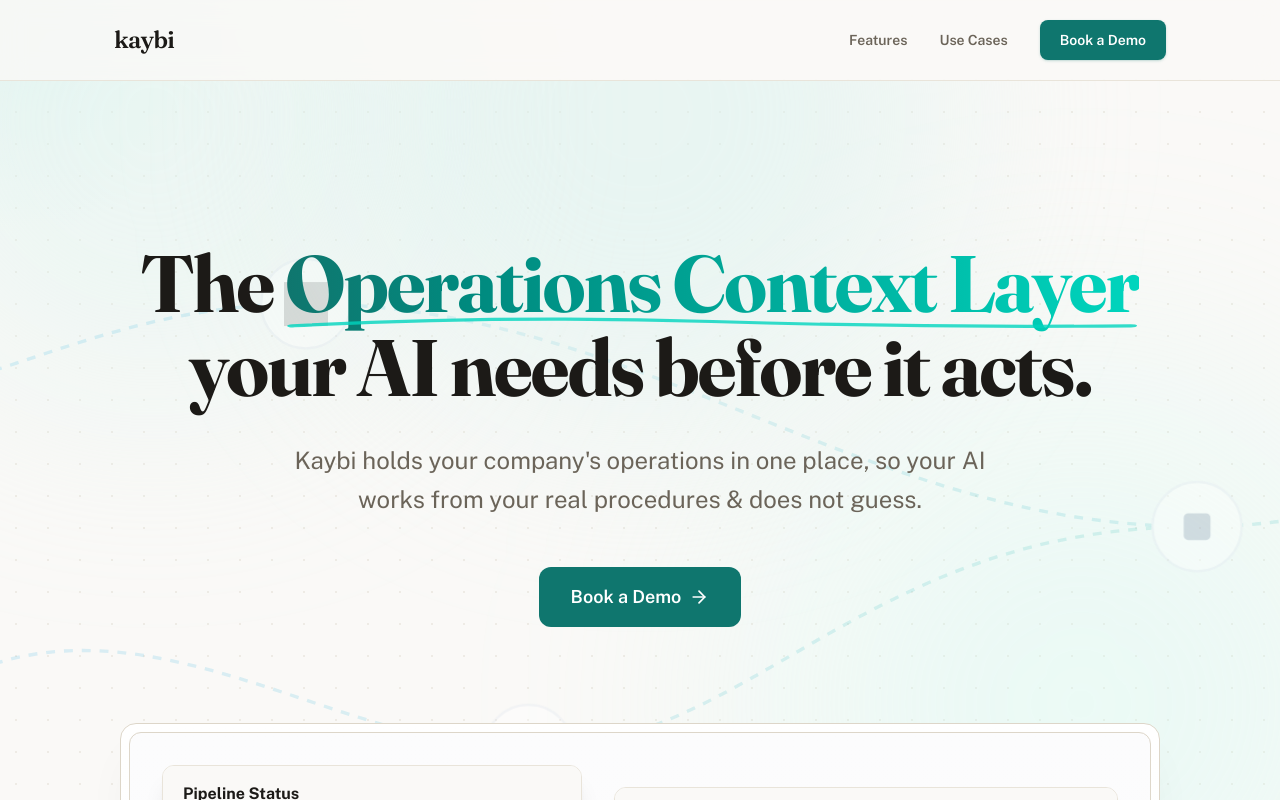
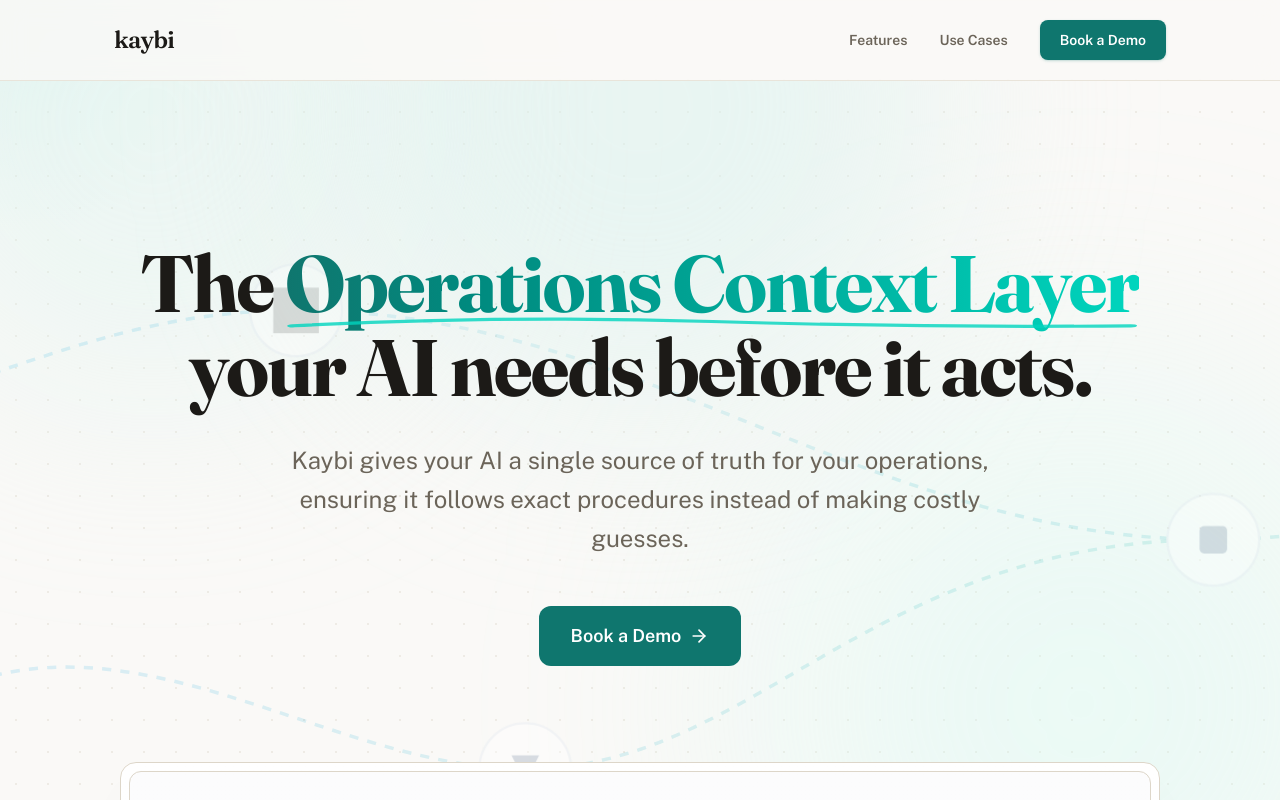
Before and after one commit to VeshGuy/KB-WB, a React (Vite) app: page / in a window 1280 px wide. Shown: the top 800 px of the page. Built offline with nearby package versions, Linux system fonts and the light colour scheme; grey boxes are pictures that could not be loaded.

Commit message:
Update hero subtitle

```diff
--- a/src/components/Hero.tsx
+++ b/src/components/Hero.tsx
@@ -35,7 +35,7 @@
 
         {/* Subtitle */}
         <p className="text-xl md:text-2xl text-muted max-w-[700px] mx-auto mb-12 leading-relaxed">
-          Kaybi holds your company's operations in one place, so your AI works from your real procedures & does not guess.
+          Kaybi gives your AI a single source of truth for your operations, ensuring it follows exact procedures instead of making costly guesses.
         </p>
 
         {/* CTAs */}
```
